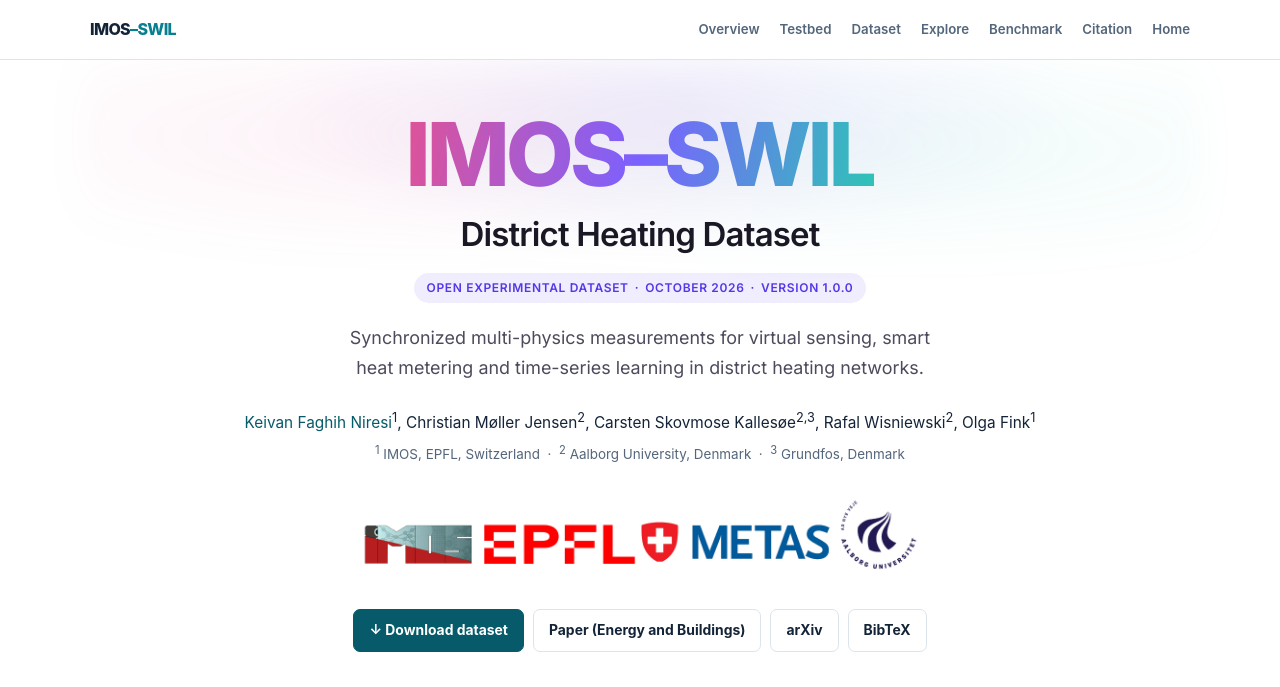
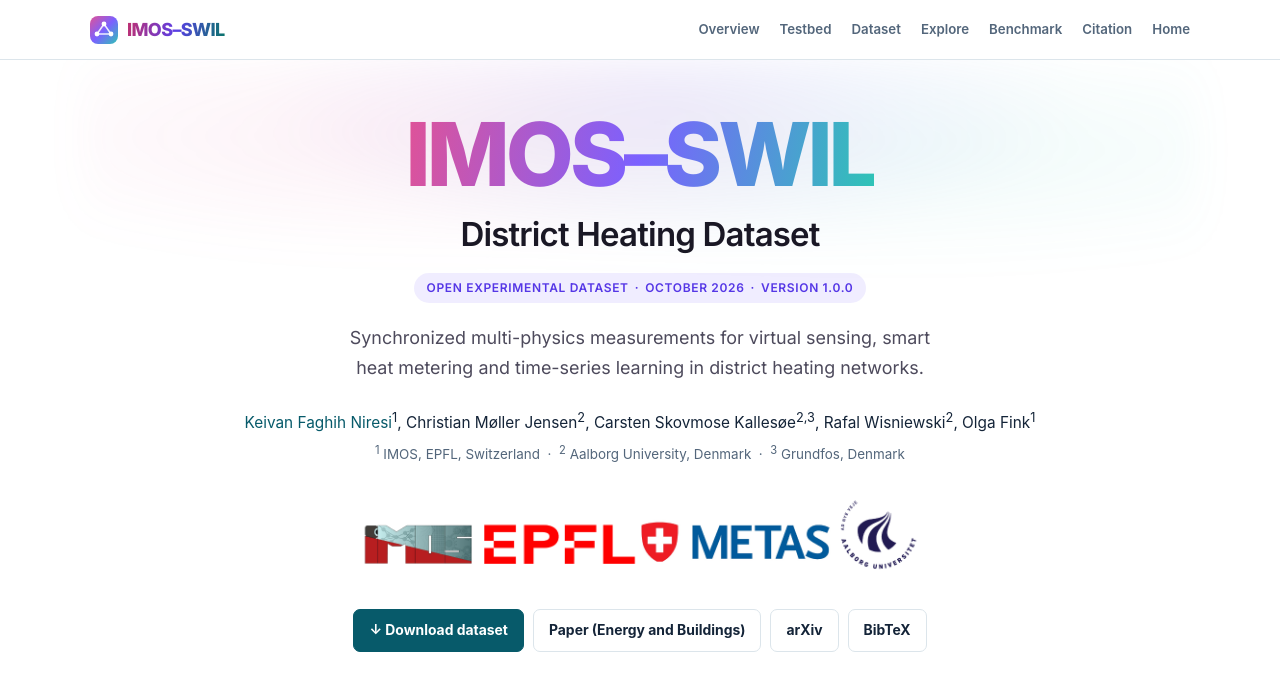
Before and after one commit to Keiv4n/keiv4n.github.io, a Jekyll site: the page imos-swil/index.html, which Jekyll copies as it is, in a window 1280 px wide. Shown: the top 687 px of the page. Built offline with Jekyll 4.4.1, drawn with Linux system fonts in a browser that asks for light colours.

Commit message:
Refine navigation wordmark with matching gradient and graph icon

```diff
--- a/imos-swil/index.html
+++ b/imos-swil/index.html
@@ -61,11 +61,23 @@
 @media(max-width:760px){.hero{padding-top:36px}.hero-title{margin-bottom:18px}.hero .hero-title h1{gap:11px}.dataset-eyebrow{font-size:10px;letter-spacing:.035em;padding:5px 10px;gap:0 4px}.hero .dataset-wordmark{font-size:clamp(39px,10.6vw,72px)}}
 @media(forced-colors:active){.hero .dataset-wordmark{background:none;color:CanvasText}}
 
+
+/* Compact project identity, coordinated with the hero wordmark. */
+.nav .dataset-brand{display:inline-flex;align-items:center;gap:9px;font-family:"Inter",system-ui,-apple-system,"Segoe UI",sans-serif;font-size:18px;font-weight:800;letter-spacing:-.035em;line-height:1.2;white-space:nowrap;text-decoration:none}
+.nav .dataset-brand-icon{display:block;flex:0 0 28px;width:28px;height:28px;transition:transform .18s ease}
+.nav .dataset-brand-wordmark{color:#5a3ee6}
+@supports ((-webkit-background-clip:text) or (background-clip:text)){.nav .dataset-brand-wordmark{background:linear-gradient(100deg,#c0306f,#5a3ee6 50%,#087569);-webkit-background-clip:text;background-clip:text;color:transparent}}
+.nav .dataset-brand:hover .dataset-brand-icon{transform:translateY(-1px)}
+.nav .dataset-brand:hover{text-decoration:none}
+@media(max-width:760px){.nav .dataset-brand{font-size:17px;gap:8px}.nav .dataset-brand-icon{width:25px;height:25px;flex-basis:25px}}
+@media(prefers-reduced-motion:reduce){.nav .dataset-brand-icon{transition:none}}
+@media(forced-colors:active){.nav .dataset-brand-wordmark{background:none;color:LinkText}}
+
 </style>
 <script type="application/ld+json">{"@context":"https://schema.org","@type":"Dataset","name":"IMOS-SWIL District Heating Dataset","description":"Synchronized experimental thermo-hydraulic and smart-meter measurements from four operating conditions at Aalborg SWIL.","identifier":"https://doi.org/10.5281/zenodo.23127439","url":"https://keiv4n.github.io/imos-swil/","datePublished":"2026-10-05","version":"1.0.0","creator":[{"@type":"Person","name":"Keivan Faghih Niresi"},{"@type":"Person","name":"Christian Møller Jensen"},{"@type":"Person","name":"Carsten Skovmose Kallesøe"},{"@type":"Person","name":"Rafal Wisniewski"},{"@type":"Person","name":"Olga Fink"}],"distribution":[{"@type":"DataDownload","encodingFormat":"text/csv","contentUrl":"https://zenodo.org/records/23127439"}]}</script>
 </head>
 <body>
-<header class="nav"><div class="wrap"><a class="brand" href="#top">IMOS<span>–SWIL</span></a><nav class="navlinks" aria-label="Page sections"><a href="#overview">Overview</a><a href="#testbed">Testbed</a><a href="#dataset">Dataset</a><a href="#explore">Explore</a><a href="#benchmark">Benchmark</a><a href="#citation">Citation</a><a href="/">Home</a></nav></div></header>
+<header class="nav"><div class="wrap"><a class="brand dataset-brand" href="#top" aria-label="IMOS–SWIL, back to top"><svg class="dataset-brand-icon" viewBox="0 0 28 28" width="28" height="28" aria-hidden="true" xmlns="http://www.w3.org/2000/svg"><defs><linearGradient id="brand-gradient" x1="0" y1="0" x2="1" y2="1" gradientUnits="objectBoundingBox"><stop stop-color="#e05297"/><stop offset=".5" stop-color="#7b61ff"/><stop offset="1" stop-color="#2ec4b6"/></linearGradient></defs><rect width="28" height="28" rx="8" fill="url(#brand-gradient)"/><path d="M7 18L14 8L21 18M7 18H21" fill="none" stroke="white" stroke-opacity=".88" stroke-width="1.5" stroke-linecap="round" stroke-linejoin="round"/><g fill="white"><circle cx="7" cy="18" r="2.4"/><circle cx="14" cy="8" r="2.4"/><circle cx="21" cy="18" r="2.4"/></g></svg><span class="dataset-brand-wordmark">IMOS–SWIL</span></a><nav class="navlinks" aria-label="Page sections"><a href="#overview">Overview</a><a href="#testbed">Testbed</a><a href="#dataset">Dataset</a><a href="#explore">Explore</a><a href="#benchmark">Benchmark</a><a href="#citation">Citation</a><a href="/">Home</a></nav></div></header>
 <main id="top" class="wrap">
 <div class="hero">
 <div class="hero-title">
```
